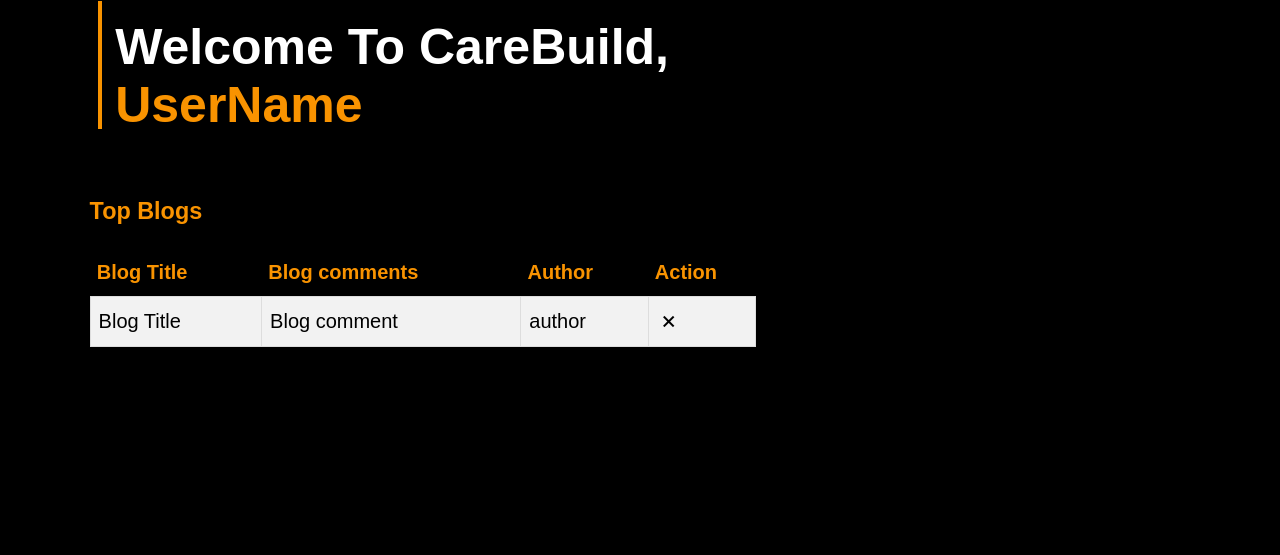
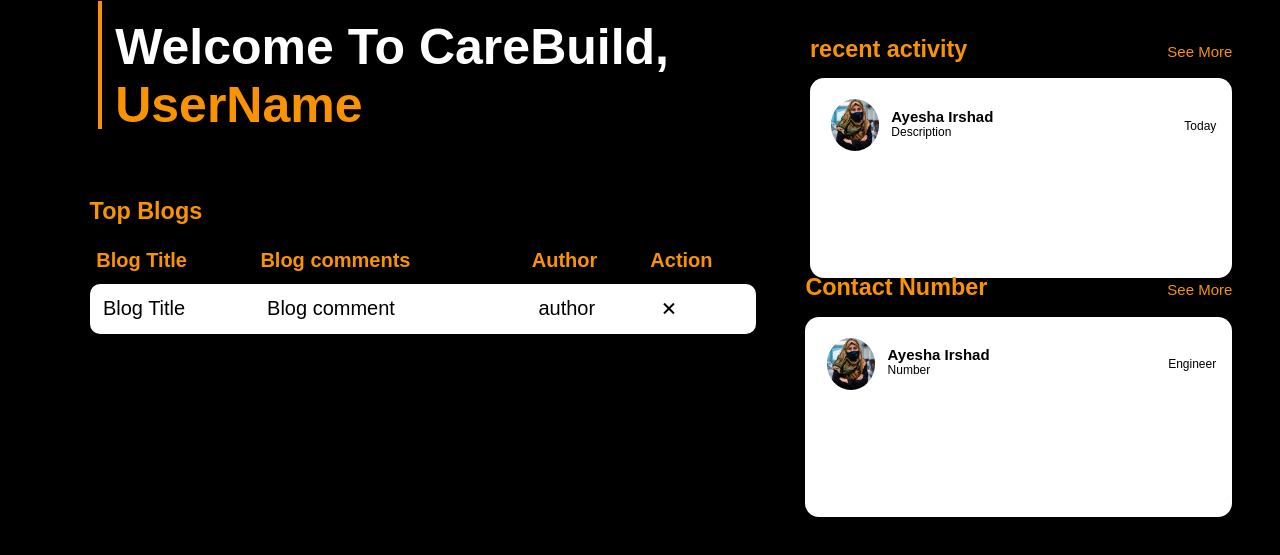
Before and after one commit to AyeshaIrshad1337/CareBuild, a plain HTML site: page template/dashboard.html in a window 1280 px wide. Shown: the part 109-664 px from the top of the page. Drawn offline with nearby package versions, Linux system fonts and the light colour scheme.

Commit message:
Dashboard completed

```diff
--- a/template/dashboard.html
+++ b/template/dashboard.html
@@ -36,15 +36,41 @@
                     <th>Author</th>
                     <th>Action</th>
                 </tr>
-                <tr>
-                    <td>Blog Title</td>
-                    <td>Blog comment</td>
-                    <td>author</td>
-                    <td>
-                    <button style="font-size: 24px; cursor: pointer; margin-top: 5px;"><i class='bx bx-x'></i></button></td>
+               <tr class="container">
+                <td class="left-container" >Blog Title</td>
+                <td>Blog comment</td>
+                <td>author</td>
+                <td class="right-container">
+                <button style="font-size: 24px; cursor: pointer; margin-top: 5px;"><i class='bx bx-x'></i></button></td>
 
-                </tr>     </table>
+            </tr>
+                    </table>
+
             </div>
+            <div class="recent-activity">
+<h3>recent activity</h3>
+<button>See More</button>
+<div class="container">
+<div class="container-1">
+    <img src="ayesha-2.jpg" alt="pic">
+    <h6>Ayesha Irshad</h6>
+    <p>Description</p>
+    <span>Today</span>
+</div>
+</div>
+            </div>
+            <div class="Contact-Number">
+                <h3>Contact Number</h3>
+                <button>See More</button>
+                <div class="container">
+                <div class="container-1">
+                    <img src="ayesha-2.jpg" alt="pic">
+                    <h6>Ayesha Irshad</h6>
+                    <p>Number</p>
+                    <span>Engineer</span>
+                </div>
+                </div>
+                            </div>
     </main>
 </body>
 </html>
--- a/template/dashboard_style.css
+++ b/template/dashboard_style.css
@@ -76,7 +76,7 @@ main .Top-blogs{
 }
 main .Top-blogs h3{
  color: #F99300;
- margin-bottom: 2%;
+ margin-bottom: 1%;
 }
 main .Top-blogs .blog{
     width: 70%;
@@ -85,21 +85,28 @@ main .Top-blogs .blog{
     transition: all 0.3s ease;
 }
 #blog-info {
-    font-family: Arial, Helvetica, sans-serif;
     border-collapse: collapse;
     width: 80%;
   }
 
-  #blog-info td, #customers th {
-    border: 1px solid #ddd;
-    padding: 8px;
-    margin-left: 2%;
+
+
+  #blog-info tr.container{
+    border-radius:50%;
+    margin-bottom: 2%;
+    background: white;
     color: black;
-  }
-
-  #blog-info tr:nth-child(even){background-color: #f2f2f2;
+    height: 50px;
 
 }
+td{
+    padding-left: 2%;
+}
+td.left-container{
+    border-radius: 10px 0px 0px 10px;
+}
+td.right-container{
+    border-radius: 0px 10px 10px 0px;  }
 
 
   #blog-info th {
@@ -115,3 +122,111 @@ main .Top-blogs .blog{
     border: none;
     background: transparent;
 }
+.recent-activity{
+    display: flex;
+    float: right;
+ margin-top: -25%;
+ position: relative;
+ margin-right: 4%;
+}
+.recent-activity button{
+    border: none;
+    background: transparent;
+    color: #F99300;
+    font-size: 15px;
+    margin-left: 200px;
+    transition: all 0.3s ease;
+    position: relative;
+    cursor: pointer;
+}
+.recent-activity .container{
+    height: 200px;
+    width: 100%;
+    margin-top: 10%;
+    border-radius: 14px;
+    background: white;
+    position: absolute;
+    display: inline-block;
+
+}
+.recent-activity .container .container-1{
+    margin-left: 5%;
+    margin-top: 5%;
+    margin-bottom: 2px;
+    color: black;
+}
+.recent-activity .container .container-1 img{
+    width: 12%;
+    border-radius: 60%;
+}
+.recent-activity .container .container-1 h6{
+    font-size: 15px;
+    margin-left: 15%;
+    margin-top: -12%;
+}
+.recent-activity .container .container-1 p{
+    font-size: 12px;
+    margin-left: 15%;
+}
+
+.recent-activity .container .container-1 span{
+    float: right;
+    font-size: 12px;
+    color: black;
+    margin-top: -5%;
+    margin-right: 4%;
+}
+.Contact-Number{
+    display: flex;
+    float: right;
+ margin-top: -5%;
+ position: relative;
+ margin-right: 4%;
+}
+.Contact-Number button{
+    border: none;
+    background: transparent;
+    color: #F99300;
+    font-size: 15px;
+    margin-left: 180px;
+    transition: all 0.3s ease;
+    position: relative;
+    cursor: pointer;
+}
+.Contact-Number .container{
+    height: 200px;
+    width: 100%;
+    margin-top: 10%;
+    border-radius: 14px;
+    background: white;
+    position: absolute;
+    display: inline-block;
+
+}
+.Contact-Number .container .container-1{
+    margin-left: 5%;
+    margin-top: 5%;
+    margin-bottom: 2px;
+    color: black;
+}
+.Contact-Number .container .container-1 img{
+    width: 12%;
+    border-radius: 60%;
+}
+.Contact-Number .container .container-1 h6{
+    font-size: 15px;
+    margin-left: 15%;
+    margin-top: -12%;
+}
+.Contact-Number .container .container-1 p{
+    font-size: 12px;
+    margin-left: 15%;
+}
+
+.Contact-Number .container .container-1 span{
+    float: right;
+    font-size: 12px;
+    color: black;
+    margin-top: -5%;
+    margin-right: 4%;
+}
```
